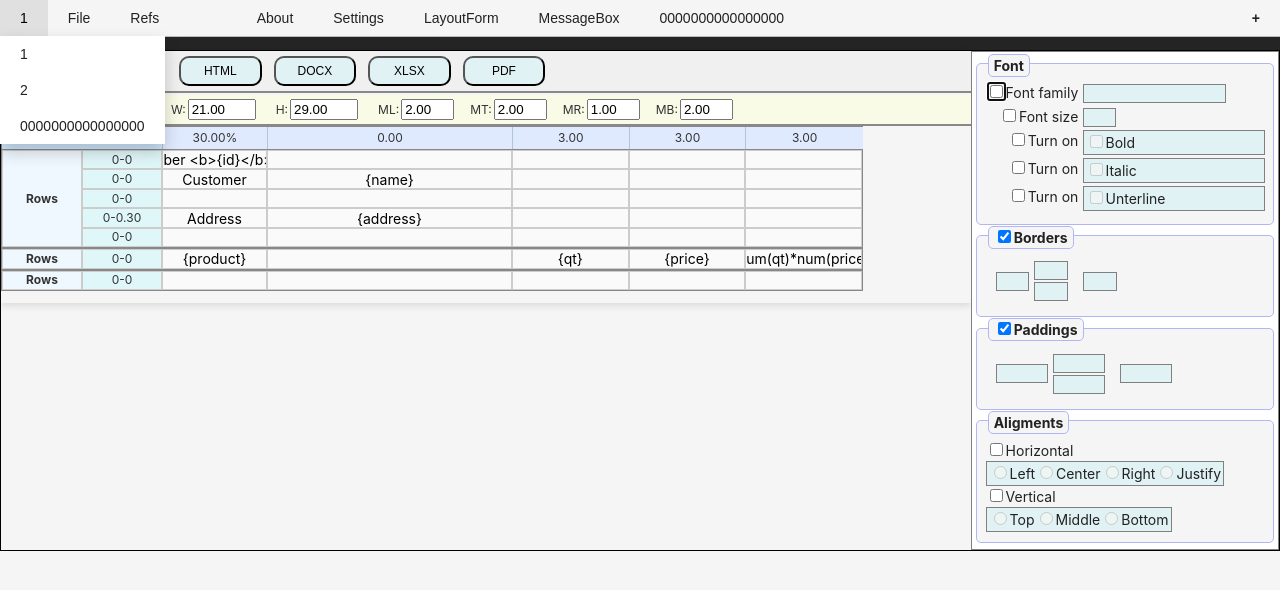
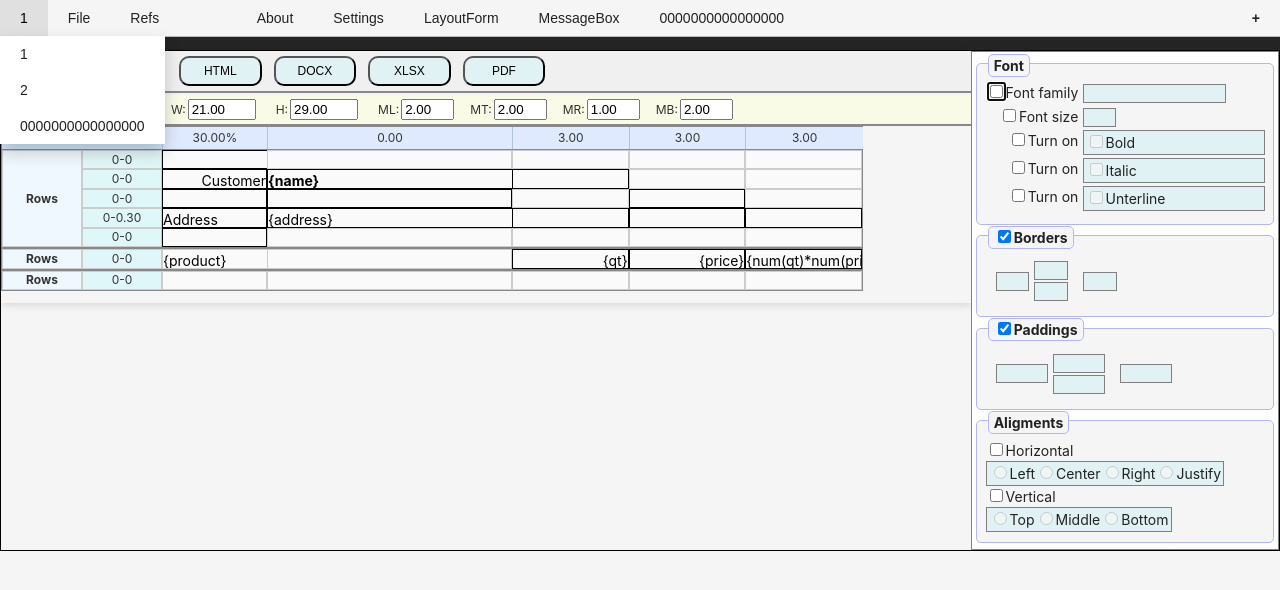
Before and after one commit to AndreiPuchko/q2web, a React (Vite) app: page / in a window 1280 px wide. Shown: the top 590 px of the page. Built offline with nearby package versions, Linux system fonts and the light colour scheme.

Commit message:
rows span

```diff
--- a/src/components/reportEditor/Q2ReportEditor.css
+++ b/src/components/reportEditor/Q2ReportEditor.css
@@ -43,8 +43,8 @@
 
 
 .q2-report-cell {
+    display: table-cell;
     color: black;
-    display: flex;
     align-items: center;
     justify-content: center;
     font-size: 14;
--- a/src/components/reportEditor/Q2ReportEditor.tsx
+++ b/src/components/reportEditor/Q2ReportEditor.tsx
@@ -14,7 +14,9 @@ type Selection =
     | { type: "colwidth", pageIdx: number, colIdx: number, widthIdx: number }
     | { type: "row", pageIdx: number, colIdx: number, rowSetIdx: number }
     | { type: "rowheight", pageIdx: number, colIdx: number, rowSetIdx: number, heightIdx: number }
-    | { type: "cell", pageIdx: number, colIdx: number, rowSetIdx: number, rowIdx: number, cellIdx: number };
+    | { type: "cell", pageIdx: number, colIdx: number, rowSetIdx: number, rowIdx: number, cellIdx: number }
+    | { type: string, pageIdx: number, colIdx: number, rowSetIdx: number, rowIdx: number, cellIdx: number };
+
 
 interface Q2ReportEditorState {
     selection?: Selection;
@@ -545,16 +547,8 @@ class Q2ReportEditor extends Component<Q2ReportEditorProps, Q2ReportEditorState>
                         Array.from({ length: colCount }).map((_, cellIdx) => {
                             const cellKey = `${rowIdx},${cellIdx}`;
                             const cell = rowSet.cells && rowSet.cells[cellKey];
-                            const isCurrent =
-                                this.state.selection?.type === "cell" &&
-                                this.state.selection.pageIdx === pageIdx &&
-                                this.state.selection.colIdx === colIdx &&
-                                this.state.selection.rowSetIdx === rowSetIdx &&
-                                this.state.selection.rowIdx === rowIdx &&
-                                this.state.selection.cellIdx === cellIdx;
                             return this.renderCell(
                                 cell,
-                                isCurrent,
                                 cellKey,
                                 cellIdx,
                                 rowIdx,
@@ -572,7 +566,6 @@ class Q2ReportEditor extends Component<Q2ReportEditorProps, Q2ReportEditorState>
 
     renderCell(
         cell: any,
-        isCurrent: boolean,
         cellKey: string,
         cellIdx: number,
         rowIdx: number,
@@ -588,16 +581,33 @@ class Q2ReportEditor extends Component<Q2ReportEditorProps, Q2ReportEditorState>
             rowIdx,
             cellIdx
         };
-        // console.log(cell?.style);
+        const isCurrent = this.state.selection?.type === "cell" &&
+            this.state.selection.pageIdx === pageIdx &&
+            this.state.selection.colIdx === colIdx &&
+            this.state.selection.rowSetIdx === rowSetIdx &&
+            this.state.selection.rowIdx === rowIdx &&
+            this.state.selection.cellIdx === cellIdx;
+
+        // Merge cell.style if present
+        const cellStyle = {
+            background: isCurrent ? "#ffe066" : "#fafafa",
+            fontSize: 14,
+            gridColumn: `${cellIdx + 3}`,
+            gridRow: `${rowIdx + 1}`,
+            ...(cell && cell.style ? cell.style : {})
+        };
+        if (cell) {
+            if (cell.colspan && cell.colspan > 1) {
+                cellStyle.gridColumn = cellStyle.gridColumn + ` / span ${cell.colspan}`;
+            }
+            if (cell.rowspan && cell.rowspan > 1) {
+                cellStyle.gridRow = cellStyle.gridRow + ` / span ${cell.rowspan}`;
+            }
+        }
         return (
             <div
                 key={cellKey}
-                style={{
-                    background: isCurrent ? "#ffe066" : "#fafafa",
-                    fontSize: 14,
-                    gridColumn: `${cellIdx + 3} / ${cellIdx + 4}`,
-                    gridRow: `${rowIdx + 1} / ${rowIdx + 2}`,
-                }}
+                style={cellStyle}
                 className="q2-report-cell"
                 onClick={e => {
                     e.stopPropagation();
```
